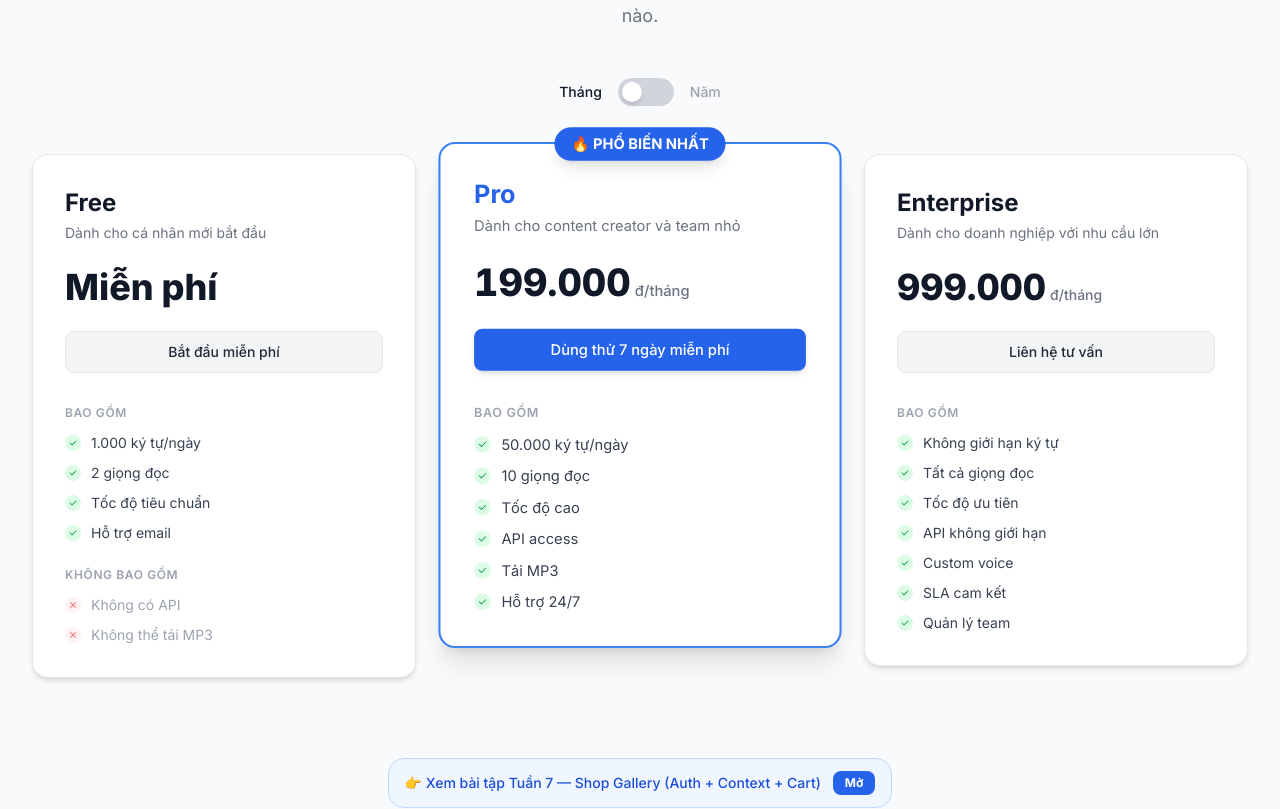
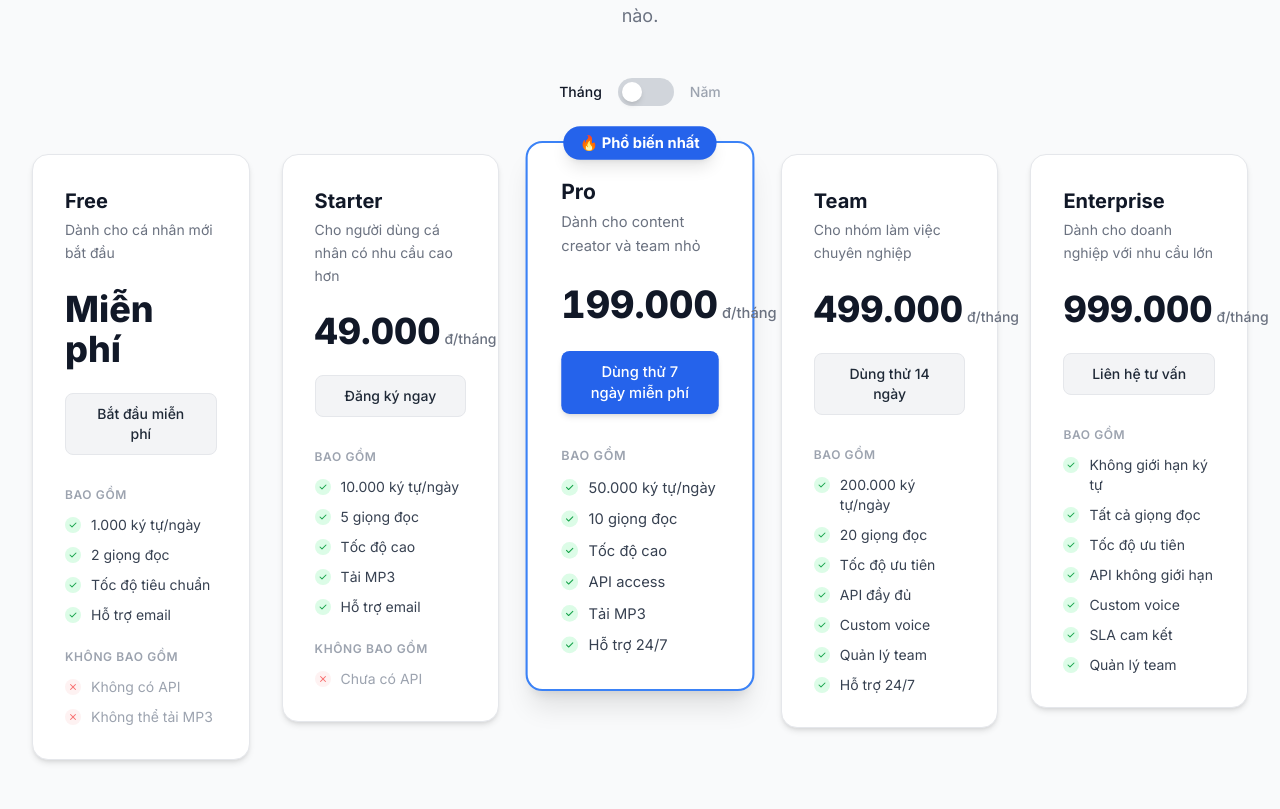
Before and after one commit to nguyen1405/react, a React (Vite) app in the folder tuan6/tuan6/: page / in a window 1280 px wide. Shown: the part 683-1492 px from the top of the page. Built offline with nearby package versions, Linux system fonts and the light colour scheme.

Commit message:
feat: add new pricing plans for Starter and Team; update pricing card layout and styles

```diff
--- a/tuan6/tuan6/src/components/PricingPage.jsx
+++ b/tuan6/tuan6/src/components/PricingPage.jsx
@@ -19,6 +19,21 @@ const plans = [
     popular: false,
   },
   {
+    name: "Starter",
+    monthlyPrice: 49000,
+    description: "Cho người dùng cá nhân có nhu cầu cao hơn",
+    features: [
+      "10.000 ký tự/ngày",
+      "5 giọng đọc",
+      "Tốc độ cao",
+      "Tải MP3",
+      "Hỗ trợ email",
+    ],
+    limitations: ["Chưa có API"],
+    cta: "Đăng ký ngay",
+    popular: false,
+  },
+  {
     name: "Pro",
     monthlyPrice: 199000,
     description: "Dành cho content creator và team nhỏ",
@@ -33,6 +48,23 @@ const plans = [
     limitations: [],
     cta: "Dùng thử 7 ngày miễn phí",
     popular: true,
+  },
+  {
+    name: "Team",
+    monthlyPrice: 499000,
+    description: "Cho nhóm làm việc chuyên nghiệp",
+    features: [
+      "200.000 ký tự/ngày",
+      "20 giọng đọc",
+      "Tốc độ ưu tiên",
+      "API đầy đủ",
+      "Custom voice",
+      "Quản lý team",
+      "Hỗ trợ 24/7",
+    ],
+    limitations: [],
+    cta: "Dùng thử 14 ngày",
+    popular: false,
   },
   {
     name: "Enterprise",
@@ -123,7 +155,7 @@ const PricingPage = () => {
         </div>
 
         {/* Pricing Cards */}
-        <div className="grid grid-cols-1 md:grid-cols-2 lg:grid-cols-3 gap-6 lg:gap-8 items-start">
+        <div className="grid grid-cols-1 md:grid-cols-2 lg:grid-cols-3 xl:grid-cols-5 gap-6 lg:gap-8 items-start">
           {plans.map((plan) => {
             const price = getPrice(plan.monthlyPrice);
 
@@ -143,22 +175,18 @@ const PricingPage = () => {
                 {plan.popular && (
                   <div className="absolute -top-4 left-1/2 -translate-x-1/2">
                     <span className="inline-flex items-center px-4 py-1.5 rounded-full text-sm font-bold bg-primary-600 text-white shadow-lg whitespace-nowrap">
-                      🔥 PHỔ BIẾN NHẤT
+                      🔥 Phổ biến nhất
                     </span>
                   </div>
                 )}
 
-                <div className="p-8 flex flex-col flex-1">
-                  {/* Plan Name */}
-                  <h3
-                    className={clsx(
-                      "text-2xl font-bold",
-                      plan.popular ? "text-primary-600 dark:text-primary-400" : "text-gray-900 dark:text-white"
-                    )}
-                  >
+                {/* Content */}
+                <div className="p-6 lg:p-8 flex flex-col h-full">
+                  {/* Plan Name & Description */}
+                  <h3 className="text-xl font-bold text-gray-900 dark:text-white">
                     {plan.name}
                   </h3>
-                  <p className="mt-1 text-sm text-gray-500 dark:text-gray-400">
+                  <p className="mt-1 text-sm text-gray-500 dark:text-gray-400 leading-relaxed">
                     {plan.description}
                   </p>
 
```
